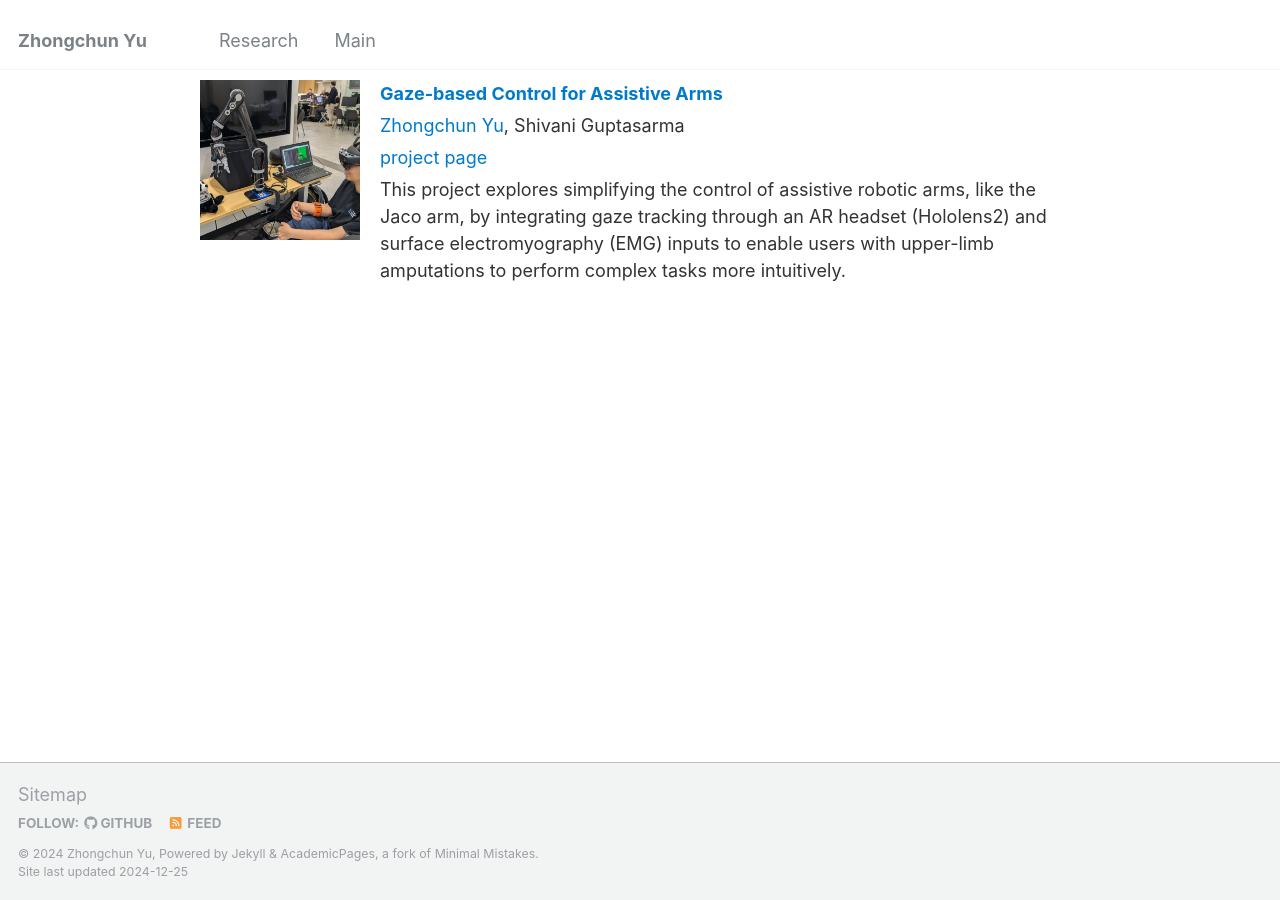
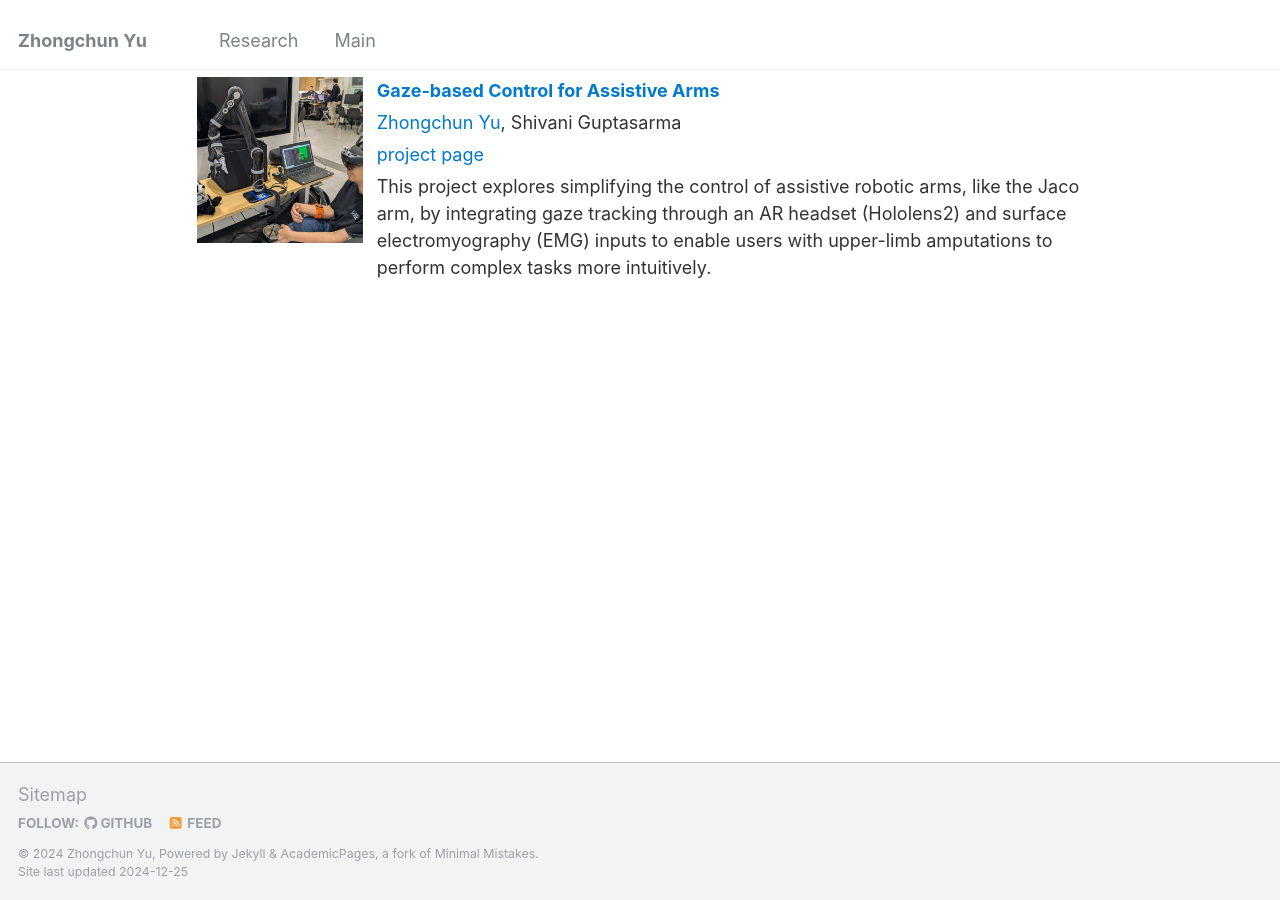
Before and after one commit to yuzhongchun17/yuzhongchun17.github.io, a Jekyll site: the page built from _pages/research.html, in a window 1280 px wide. Built offline with Jekyll 4.4.1, drawn with Linux system fonts in a browser that asks for light colours.

Commit message:
Update research.html

```diff
--- a/_pages/research.html
+++ b/_pages/research.html
@@ -21,13 +21,12 @@
     }
 
     .research-table td {
-      vertical-align: center;
-      padding: 10px;
+      vertical-align: middle;
       border: none; /* Remove cell borders */
     }
 
     .research-table tr {
-      vertical-align: center;
+      vertical-align: middle;
       border: none; /* Remove row borders */
     }
 
```
